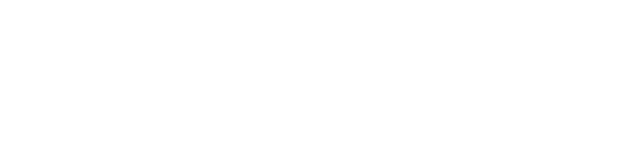
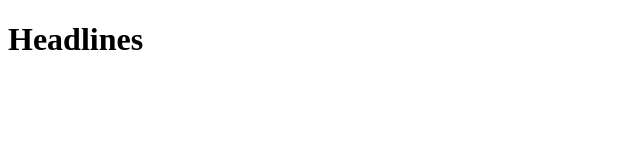
Before and after one commit to martinigonsalvess/my-website-oops, a plain HTML site: page index.html in a window 1280 px wide. Shown: the whole page, without its empty margins (0-640 px from the left). Drawn offline with Linux system fonts and the light colour scheme.

Commit message:
added H1

```diff
--- a/index.html
+++ b/index.html
@@ -6,6 +6,7 @@
     <title>My Website OOPs!!!!!!!</title>
 </head>
 <body>
+    <h1>Headlines</h1>
 
 </body>
 </html>
```
